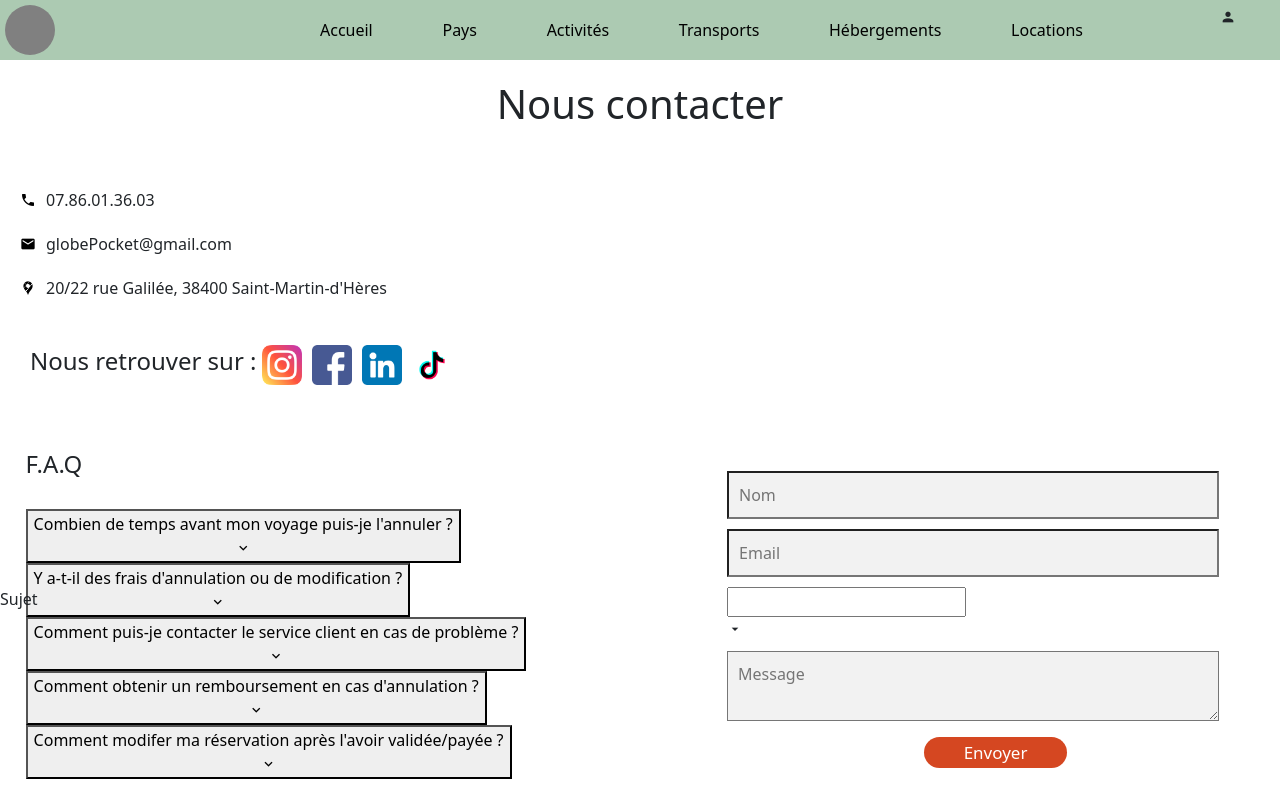
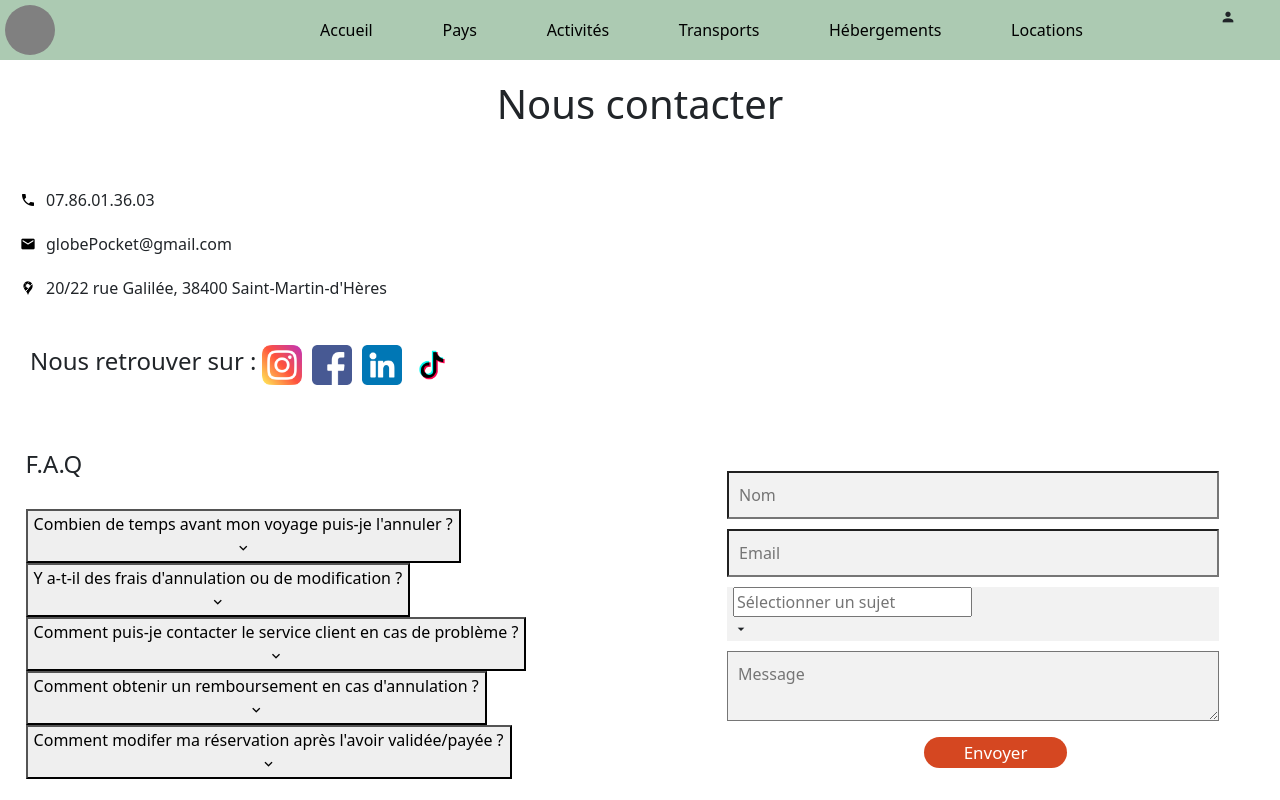
Before and after one commit to coralierussi/GlobePocket_site, a Vue app in the folder site/: page /contact in a window 1280 px wide. Shown: the top 800 px of the page. Built offline with nearby package versions, Linux system fonts and the light colour scheme.

Commit message:
modif function affichage v-select

```diff
--- a/site/src/components/ContactSite.vue
+++ b/site/src/components/ContactSite.vue
@@ -1,4 +1,5 @@
 <template>
+  <v-app>
     <main id="contactSite">
       <HeaderSite/>
       <h1 class="titre">Nous contacter</h1>
@@ -112,12 +113,16 @@
               <input placeholder="Email" type="email" id="email" name="email" required>
             </div>
             <div class="input">
-              <v-select placeholder="Sélectionner un sujet" name="selectSujet" required
-                :items="sujet" v-model="selected" item-text="name" item-value="value" label="Sujet"
-              ></v-select>
+              <v-select
+                placeholder="Sélectionner un sujet"
+                hide-details
+                :items="sujets"
+                v-model="selected"
+                style="background-color: #F2F2F2; padding-left: 6px;"
+                :menu-props="{ offsetY: true }"
+                />
             </div>
             <div class="input">
-              <!-- <label for="message">Message</label> -->
               <textarea placeholder="Message" id="message" name="message" required></textarea>
             </div>
 
@@ -127,7 +132,8 @@
       </div>
       <FooterSite/>
     </main>
-  </template>
+  </v-app>
+</template>
 
   <script>
   import HeaderSite from './HeaderSite.vue';
@@ -138,24 +144,13 @@
     components: { HeaderSite, FooterSite},
     data(){
       return {
-        sujet : [
-          {
-            name: "reservation",
-            value: "resevation",
-          },
-          {
-            name: " annulation",
-            value: "annulation",
-          },
-          {
-            name: "remboursement",
-            value: "remboursement",
-          },
-          {
-            name: "information",
-            value: "information",
-          },
-      ],
+        sujets : [
+          'Réservation',
+          'Annulation',
+          'Remboursement',
+          'Information',
+        ],
+      selected: null,
       }
     },
   }
@@ -200,6 +195,7 @@
   }
   .questions{
     width: 100%;
+    padding-bottom: 40px;
     .faq{
       width: 50%;
       margin: 0% 2%;
```
